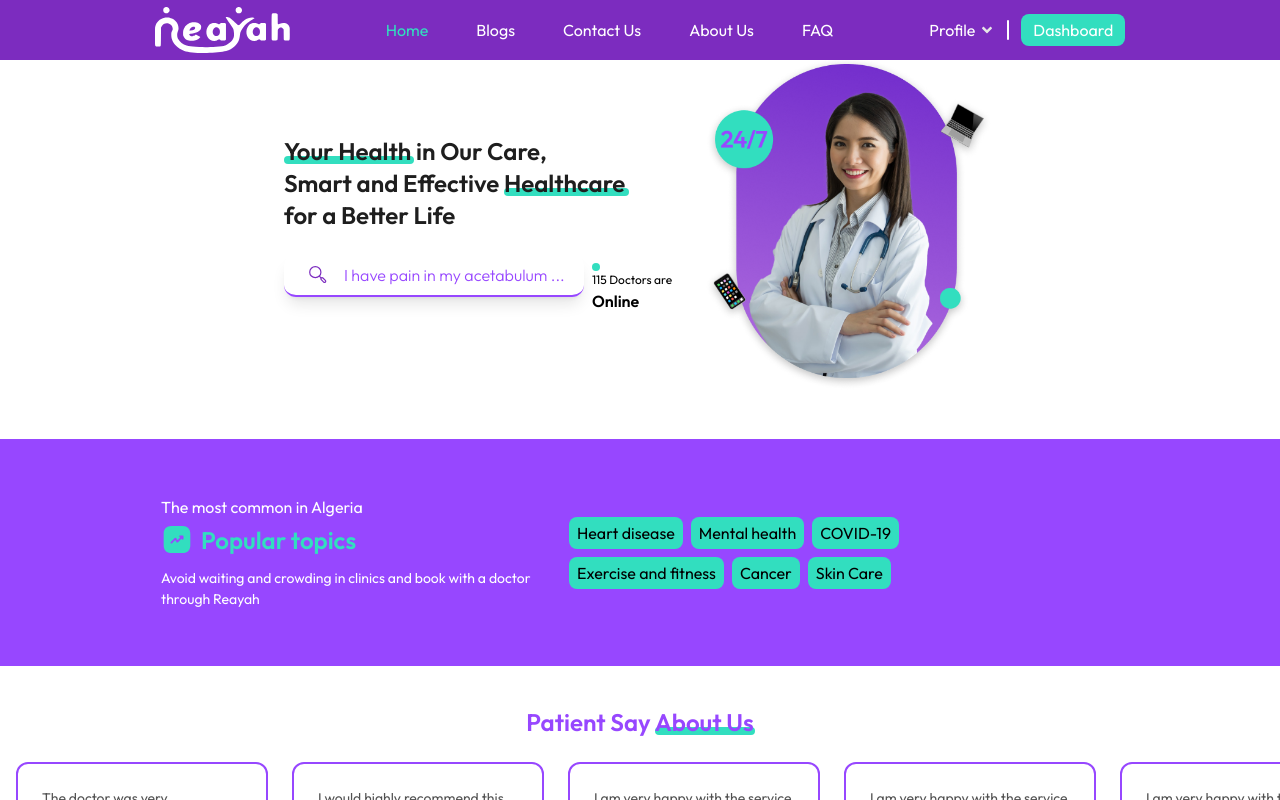
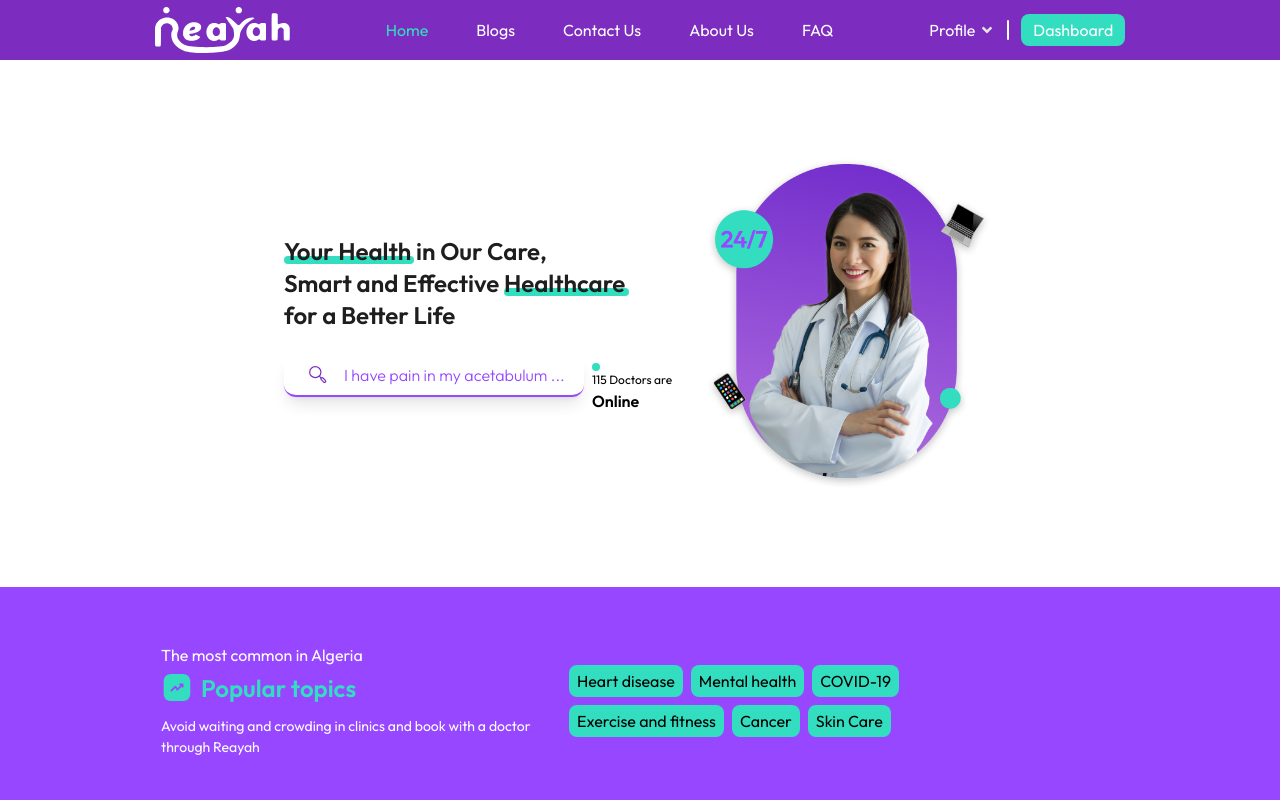
Before and after one commit to AbdEDjalilSaf/Reayah, a React (Vite) app: page / in a window 1280 px wide. Built offline with nearby package versions, Linux system fonts and the light colour scheme.

Commit message:
fixing hero page and outlet margin top

```diff
--- a/src/App.jsx
+++ b/src/App.jsx
@@ -111,7 +111,7 @@
     return (
         <div className="relative h-screen overflow-y-auto custom-overflow overflow-x-hidden ">
             <NavBar Active_nav={Active_nav} setActive_nav={setActive_nav} />
-            <div className=" mt-[50px] md:mt-14">
+            <div className=" mt-[50px] md:mt-[60px]">
                 <Outlet />
             </div>
         </div>
--- a/src/Components/Home/Hero.jsx
+++ b/src/Components/Home/Hero.jsx
@@ -5,7 +5,7 @@
 function Hero() {
     return (
         <div>
-            <div className=" flex flex-col md:flex-row items-center justify-center gap-6 my-12">
+            <div className=" flex flex-col md:flex-row items-center justify-center gap-6 py-12 md:py-24">
                 <div>
                     <div className=" text-2xl font-semibold w-[300px] md:w-[350px] text-black_text   ">
                         <span className=" relative  ">
```
